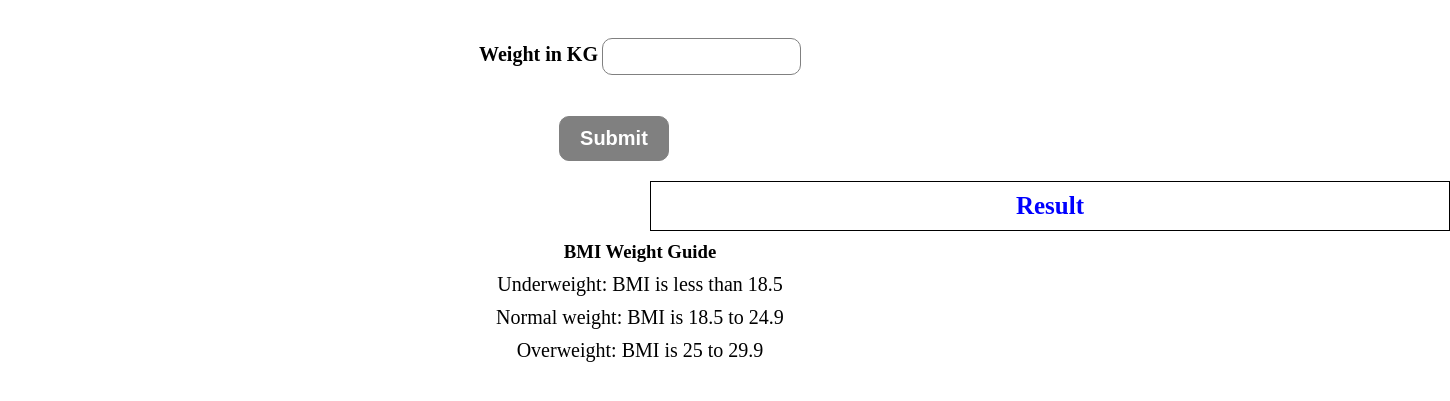
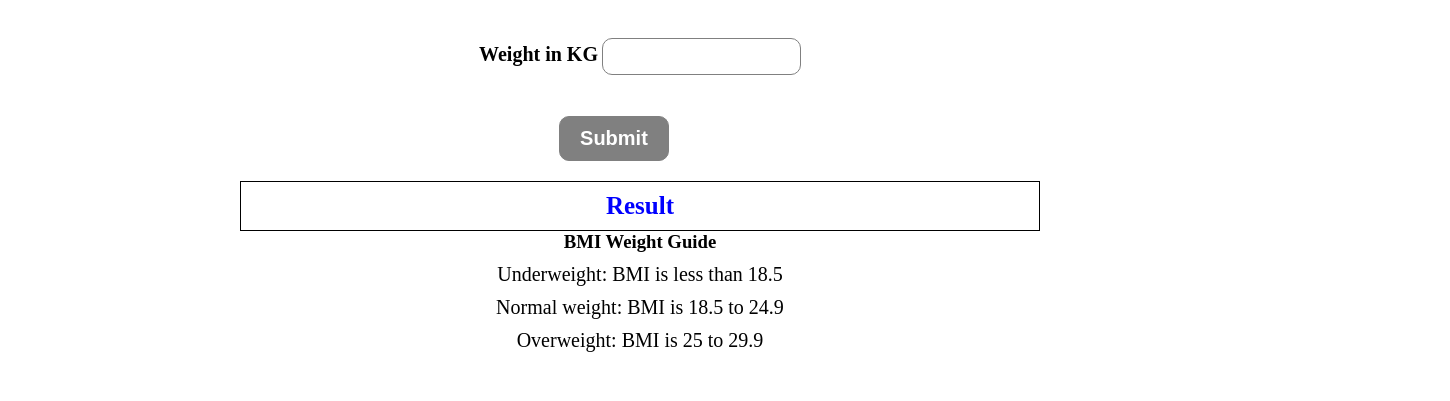
Before and after one commit to kismat5455/JS-Projects, a plain HTML site: page 02_BMI_Calculator/index.html in a window 1280 px wide. Shown: the part 127-528 px from the top of the page, 1450 px wide, since content can reach past the window. Drawn offline with Linux system fonts and the light colour scheme.

Commit message:
Update style.css

```diff
--- a/02_BMI_Calculator/style.css
+++ b/02_BMI_Calculator/style.css
@@ -64,10 +64,10 @@
 }
 
 #result {
-    margin-left: 650px;
+
     font-size: 25px;
     font-weight: bold;
-    margin-bottom: 10px;
+    margin: 0 auto;
     color: blue;
     text-align: center;
     border: 1px solid black;
```
